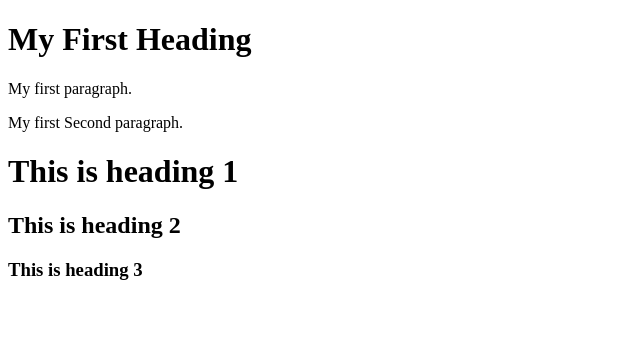
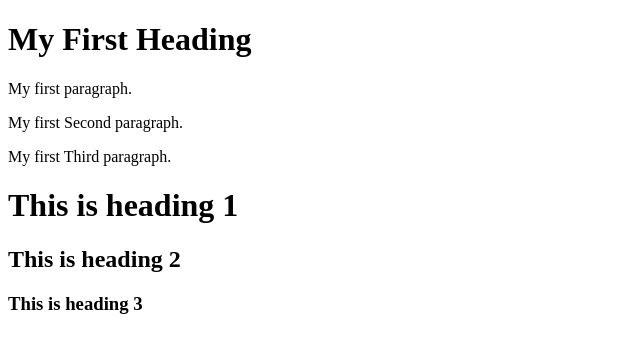
Before and after one commit to Salberta-HPE/git-course, a plain HTML site: page index.html in a window 1280 px wide. Shown: the whole page, without its empty margins (0-640 px from the left). Drawn offline with Linux system fonts and the light colour scheme.

Commit message:
additional lines in the html file - Third paragraph?

```diff
--- a/index.html
+++ b/index.html
@@ -6,6 +6,7 @@
 
 <p>My first paragraph.</p>
 <p>My first Second paragraph.</p>
+<p>My first Third  paragraph.</p>
 
 </body>
 </html>
```
